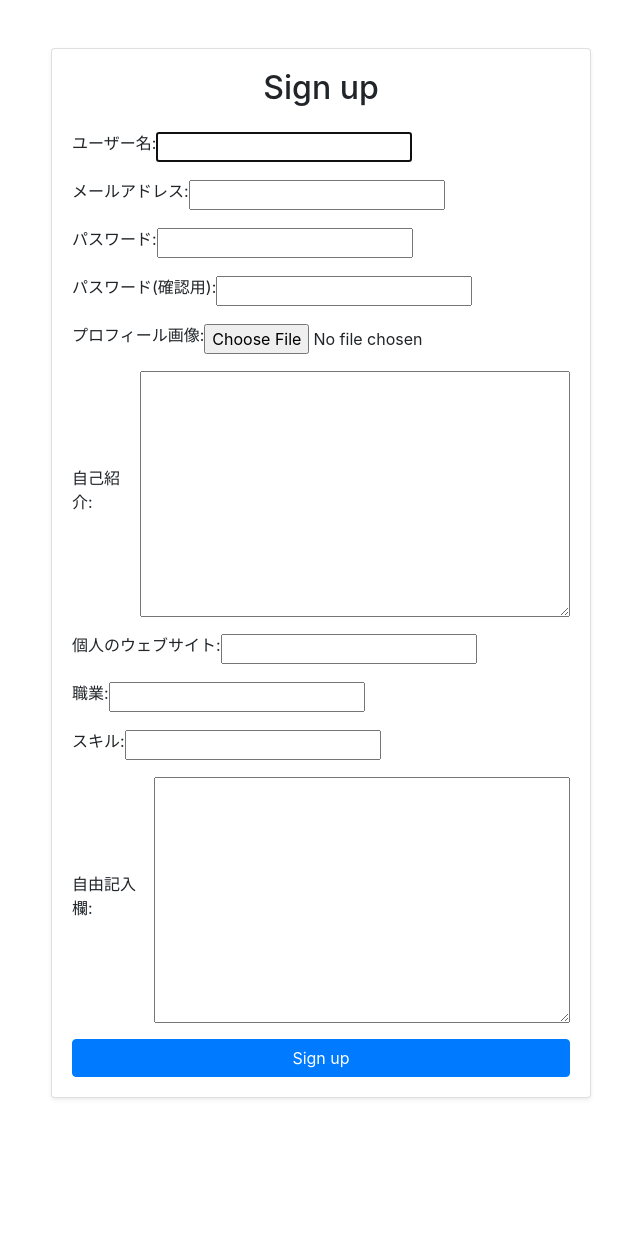
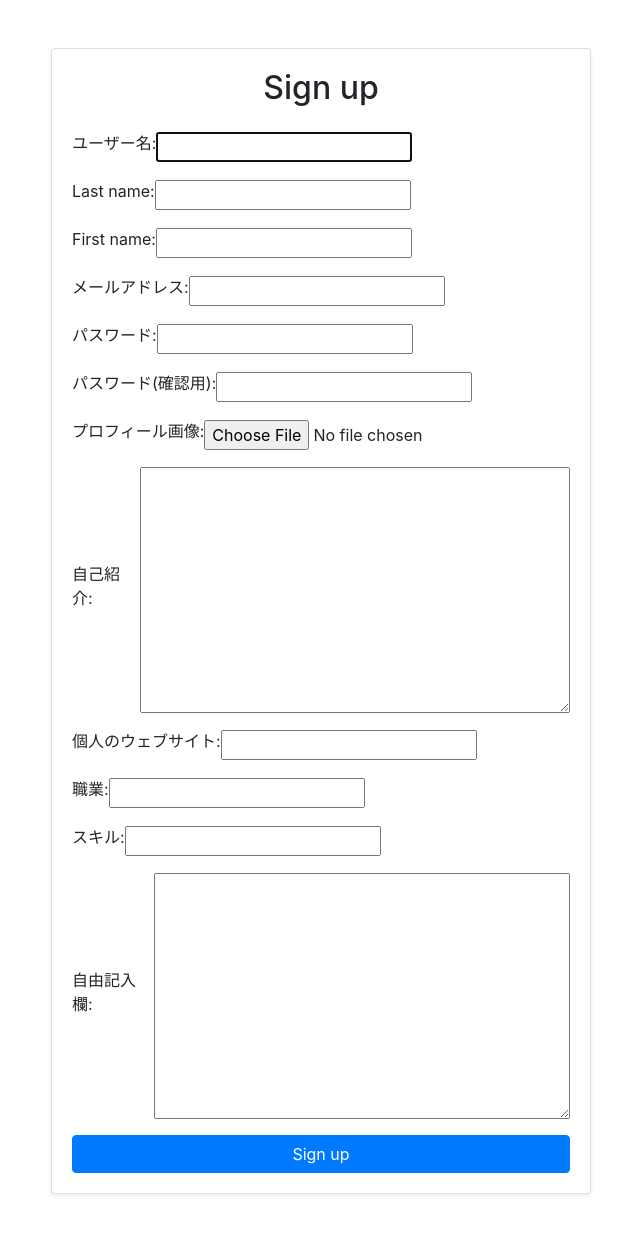
Before and after one commit to sotaheavymetal21/Visitify, a Django app: page /signup/ in a window 1280 px wide. Shown: the whole page, without its empty margins (319-959 px from the left). Before the commit the page ends 1099 px from the top, so only its background shows below. Run offline with Django 4.2, Linux system fonts and the light colour scheme; some libraries are stand-ins or nearby versions.

Commit message:
👍 last_name, first_nameをフォームに追加

```diff
--- a/accounts/forms.py
+++ b/accounts/forms.py
@@ -3,9 +3,14 @@ from django.contrib.auth.forms import UserCreationForm
 from .models import User
 
 class UserCreateForm(UserCreationForm):
+    first_name = forms.CharField(max_length=30, required=True, help_text='Required.')
+    last_name = forms.CharField(max_length=30, required=True, help_text='Required.')
+    email = forms.EmailField(required=True, help_text='必須です。', label='メールアドレス')
+
+
     class Meta:
         model = User
-        fields = ('username', 'email', 'password1', 'password2')
+        fields = ('username', 'first_name', 'last_name', 'email', 'password1', 'password2')
 
     def clean_username(self):
         username = self.cleaned_data['username']
@@ -14,7 +19,7 @@ class UserCreateForm(UserCreationForm):
         return username
 
     def clean_email(self):
-        email = self.cleaned_data['email']
+        email = self.cleaned_data.get('email')
         if User.objects.filter(email=email).exists():
             raise forms.ValidationError("This email is already taken.")
         return email
--- a/accounts/templates/signup.html
+++ b/accounts/templates/signup.html
@@ -16,6 +16,16 @@
                 {{ user_form.username.label_tag }}
                 {{ user_form.username }}
                 {{ user_form.username.errors }}
+              </div>
+              <div class="form-group d-flex align-items-center">
+                {{ user_form.last_name.label_tag }}
+                {{ user_form.last_name }}
+                {{ user_form.last_name.errors }}
+              </div>
+              <div class="form-group d-flex align-items-center">
+                {{ user_form.first_name.label_tag }}
+                {{ user_form.first_name }}
+                {{ user_form.first_name.errors }}
               </div>
               <div class="form-group d-flex align-items-center">
                 {{ user_form.email.label_tag }}
```
Also changed, not shown: images/profile_images/1675654481197_Nu9P6d8.jpg (added).
